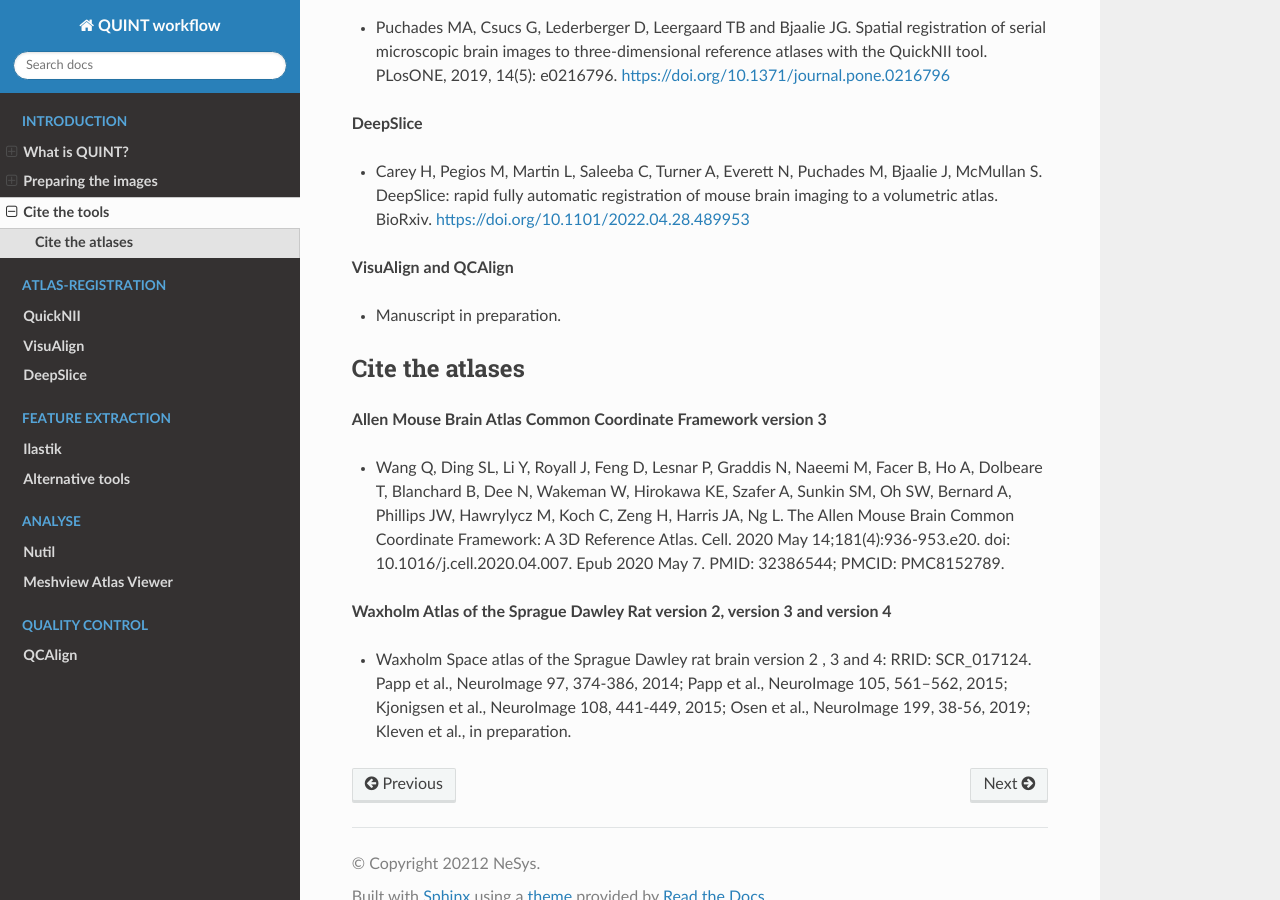
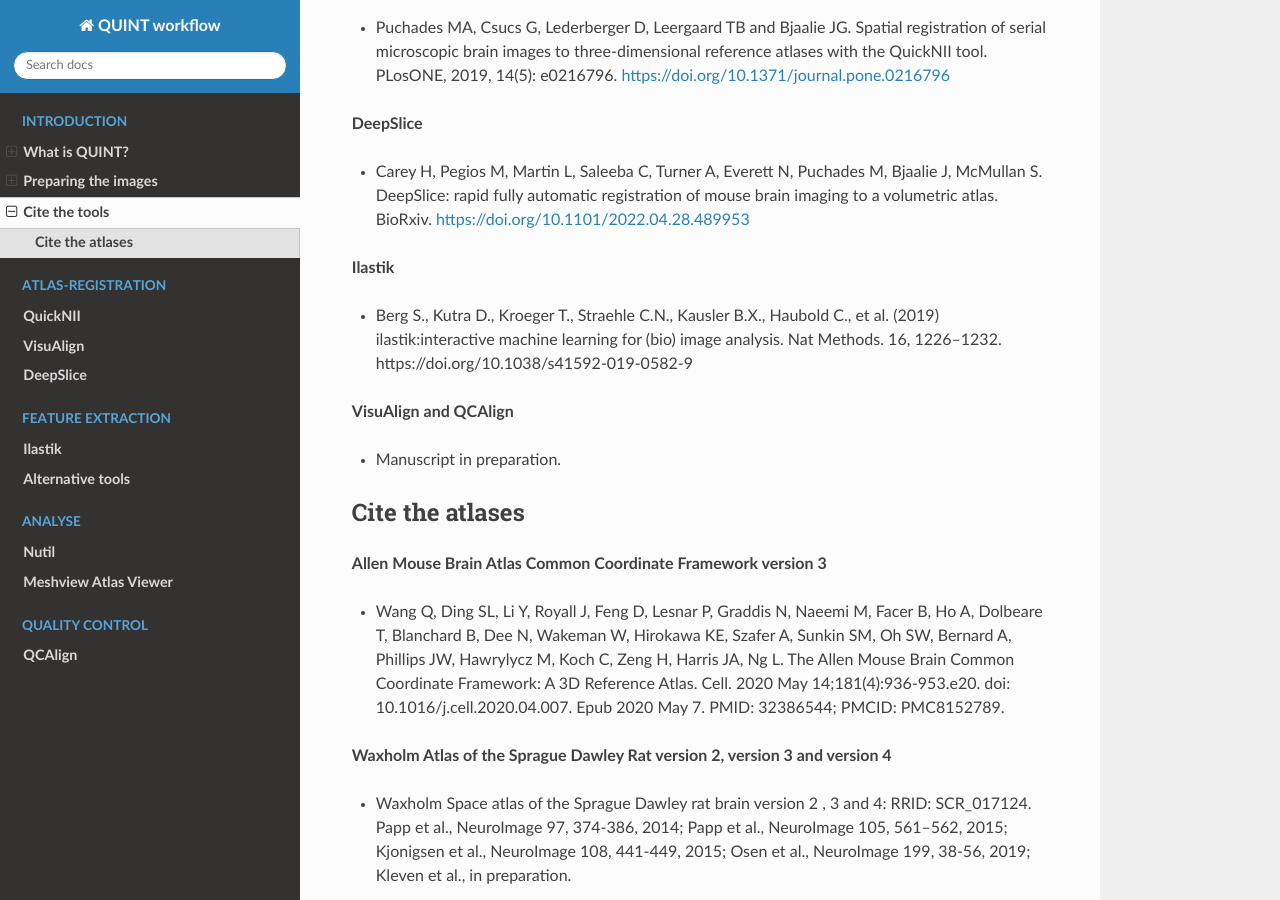
Before and after one commit to Neural-Systems-at-UIO/QUINT_workflow, a Sphinx documentation site: the page built from docs/Publications.rst, in a window 1280 px wide and 900 px high, scrolled down 504 px. Built offline with Sphinx 7.4.7 and the Read the Docs theme 2.0.0, drawn with Linux system fonts in a browser that asks for light colours.

Commit message:
Update Publications.rst

```diff
--- a/docs/Publications.rst
+++ b/docs/Publications.rst
@@ -17,6 +17,10 @@
 
 * Carey H, Pegios M, Martin L, Saleeba C, Turner A, Everett N, Puchades M, Bjaalie J, McMullan S. DeepSlice: rapid fully automatic registration of mouse brain imaging to a volumetric atlas. BioRxiv. https://doi.org/10.1101/2022.04.28.489953
 
+**Ilastik**
+
+* Berg S., Kutra D., Kroeger T., Straehle C.N., Kausler B.X., Haubold C., et al. (2019) ilastik:interactive machine learning for (bio) image analysis. Nat Methods. 16, 1226–1232. https://doi.org/10.1038/s41592-019-0582-9
+
 **VisuAlign and QCAlign**
 
 * Manuscript in preparation.
```
